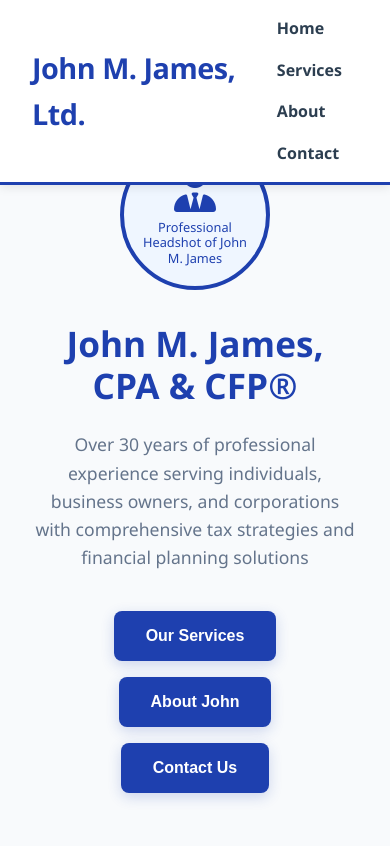
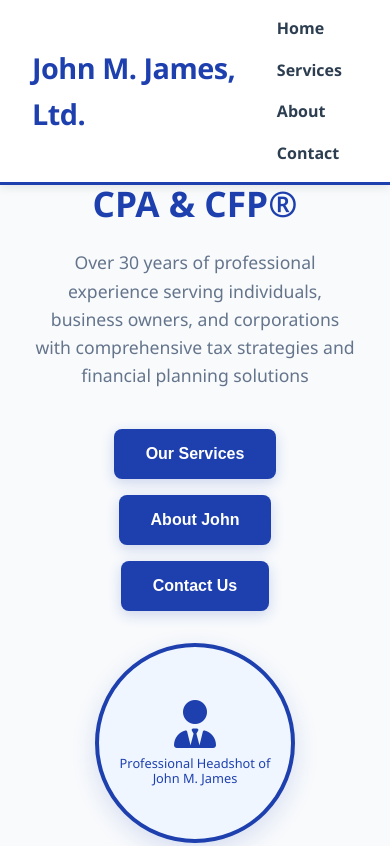
Before and after one commit to timehavenapp/john-james-cpa, a plain HTML site: page index.html in a window 390 px wide. Shown: the top 846 px of the page. Drawn offline with Linux system fonts and the light colour scheme.

Commit message:
Auto-update: Tue Jul  1 19:11:45 CDT 2025

```diff
--- a/index.html
+++ b/index.html
@@ -73,14 +73,21 @@
             background: #f8fafc;
             color: #2c3e50;
             padding: 140px 0 80px;
-            text-align: center;
             border-bottom: 1px solid #e2e8f0;
         }
 
         .hero-content {
-            max-width: 900px;
+            max-width: 1200px;
             margin: 0 auto;
             padding: 0 2rem;
+            display: grid;
+            grid-template-columns: 1fr 1fr;
+            gap: 4rem;
+            align-items: center;
+        }
+
+        .hero-text {
+            text-align: left;
         }
 
         .hero h1 {
@@ -95,19 +102,18 @@
             font-size: 1.3rem;
             margin-bottom: 2.5rem;
             color: #64748b;
-            max-width: 700px;
-            margin-left: auto;
-            margin-right: auto;
             line-height: 1.6;
         }
 
         .hero-headshot {
-            margin-bottom: 2rem;
+            display: flex;
+            justify-content: center;
+            align-items: center;
         }
 
         .headshot-placeholder {
-            width: 150px;
-            height: 150px;
+            width: 200px;
+            height: 200px;
             border-radius: 50%;
             background: #eff6ff;
             border: 4px solid #1e40af;
@@ -115,10 +121,10 @@
             flex-direction: column;
             align-items: center;
             justify-content: center;
-            margin: 0 auto;
             color: #1e40af;
             text-align: center;
             padding: 1rem;
+            box-shadow: 0 8px 25px rgba(30, 64, 175, 0.15);
         }
 
         .headshot-placeholder i {
@@ -135,7 +141,7 @@
         .hero-buttons {
             display: flex;
             gap: 1rem;
-            justify-content: center;
+            justify-content: flex-start;
             flex-wrap: wrap;
             margin-top: 1rem;
         }
@@ -521,12 +527,26 @@
                 gap: 1rem;
             }
 
+            .hero-content {
+                grid-template-columns: 1fr;
+                gap: 2rem;
+                text-align: center;
+            }
+
+            .hero-text {
+                text-align: center;
+            }
+
             .hero h1 {
                 font-size: 2.2rem;
             }
 
             .hero .subtitle {
                 font-size: 1.1rem;
+            }
+
+            .hero-buttons {
+                justify-content: center;
             }
 
             .about-content {
@@ -583,18 +603,20 @@
     <!-- Hero Section -->
     <section class="hero" id="home">
         <div class="hero-content">
+            <div class="hero-text">
+                <h1>John M. James, CPA & CFP®</h1>
+                <p class="subtitle">Over 30 years of professional experience serving individuals, business owners, and corporations with comprehensive tax strategies and financial planning solutions</p>
+                <div class="hero-buttons">
+                    <button class="modal-btn" data-modal="services">Our Services</button>
+                    <button class="modal-btn" data-modal="about">About John</button>
+                    <button class="modal-btn" data-modal="contact">Contact Us</button>
+                </div>
+            </div>
             <div class="hero-headshot">
                 <div class="headshot-placeholder">
                     <i class="fas fa-user-tie"></i>
                     <p>Professional Headshot of John M. James</p>
                 </div>
-            </div>
-            <h1>John M. James, CPA & CFP®</h1>
-            <p class="subtitle">Over 30 years of professional experience serving individuals, business owners, and corporations with comprehensive tax strategies and financial planning solutions</p>
-            <div class="hero-buttons">
-                <button class="modal-btn" data-modal="services">Our Services</button>
-                <button class="modal-btn" data-modal="about">About John</button>
-                <button class="modal-btn" data-modal="contact">Contact Us</button>
             </div>
         </div>
     </section>
```
Also changed, not shown: notes.txt (added), 1 other file.
